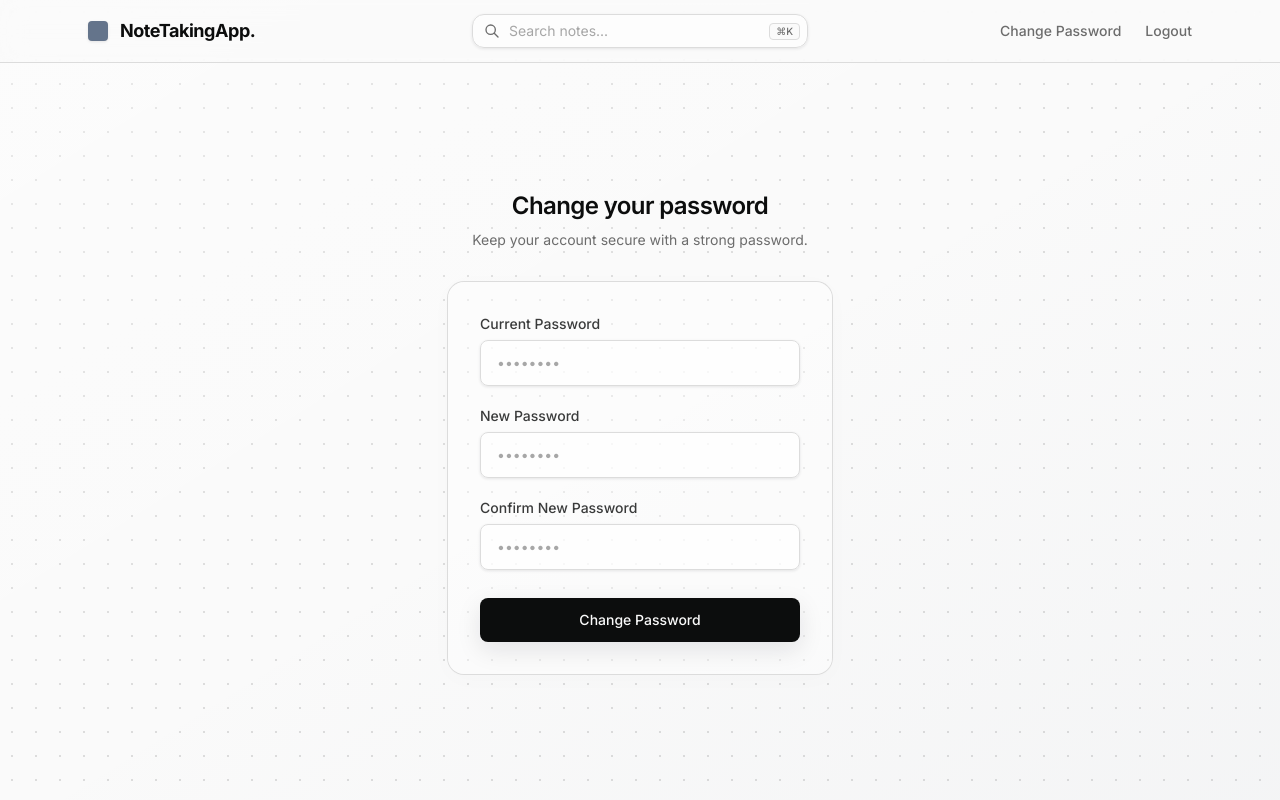
After one commit to jaygaha/note-taking-app, a Flask app: page /auth/change_password in a window 1280 px wide. The commit adds this page. Run offline with Flask 3, Linux system fonts and the light colour scheme; the visitor is signed in with stand-in values (Sample User, id 1); style sheets or scripts are compiled from the project's sources.

Commit message:
feat: add password change feature and enhance global notification system

```diff
--- a/app/auth/forms.py
+++ b/app/auth/forms.py
@@ -22,3 +22,15 @@ class LoginForm(FlaskForm):
     remember_me = BooleanField('Remember Me')
 
     submit = SubmitField('Login')
+
+class ChangePasswordForm(FlaskForm):
+    old_password = PasswordField('Current Password', validators=[DataRequired()])
+    password = PasswordField('New Password', validators=[
+        DataRequired(),
+        Length(min=6, max=120)
+    ])
+    confirm_password = PasswordField('Confirm New Password', validators=[
+        DataRequired(),
+        EqualTo('password', message='Passwords must match.')
+    ])
+    submit = SubmitField('Change Password')
--- a/app/auth/routes.py
+++ b/app/auth/routes.py
@@ -2,7 +2,7 @@ from flask import render_template, flash, redirect, url_for, request
 from flask_login import login_user, logout_user, current_user, login_required
 from app import db
 from app.auth import auth_bp
-from app.auth.forms import RegistrationForm, LoginForm
+from app.auth.forms import RegistrationForm, LoginForm, ChangePasswordForm
 from app.models import User
 
 @auth_bp.route('/register', methods=['GET', 'POST'])
@@ -54,3 +54,17 @@ def logout():
     logout_user()
     flash('You have been logged out.', 'info')
     return redirect(url_for('auth.login'))
+
+@auth_bp.route('/change_password', methods=['GET', 'POST'])
+@login_required
+def change_password():
+    form = ChangePasswordForm()
+    if form.validate_on_submit():
+        if current_user.check_password(form.old_password.data):
+            current_user.set_password(form.password.data)
+            db.session.commit()
+            flash('Your password has been updated.', 'success')
+            return redirect(url_for('notes.dashboard'))
+        else:
+            flash('Invalid current password.', 'danger')
+    return render_template('auth/change_password.html', title='Change Password', form=form)
--- /dev/null
+++ b/app/templates/auth/change_password.html
@@ -0,0 +1,28 @@
+{% extends "base.html" %}
+{% from 'components/_form_macros.html' import render_password, render_submit %}
+
+{% block content %}
+<div class="flex-1 flex flex-col justify-center items-center px-4 sm:px-6 lg:px-8 py-16">
+    <div class="w-full max-w-sm">
+
+        <div class="text-center mb-8">
+            <h2 class="text-2xl font-semibold tracking-tight text-text-heading">Change your password</h2>
+            <p class="mt-2 text-sm text-text-muted">
+                Keep your account secure with a strong password.
+            </p>
+        </div>
+
+        <div class="bg-white/40 ring-1 ring-border-subtle p-8 rounded-[1rem] shadow-[0_4px_24px_rgba(0,0,0,0.02)] sm:mx-0 mx-auto">
+            <form action="" method="post" novalidate class="space-y-5">
+                {{ form.hidden_tag() }}
+
+                {{ render_password(form.old_password) }}
+                {{ render_password(form.password) }}
+                {{ render_password(form.confirm_password) }}
+                {{ render_submit(form.submit) }}
+            </form>
+        </div>
+
+    </div>
+</div>
+{% endblock %}
--- a/app/templates/base.html
+++ b/app/templates/base.html
@@ -31,13 +31,11 @@
 
     <main class="flex-1 flex flex-col w-full h-full relative z-10 min-h-0">
         <!-- Flash Messages -->
-        <!-- SHOW IF USER IS NOT LOGGED IN -->
-        {% if not current_user.is_authenticated %}
         {% with messages = get_flashed_messages(with_categories=true) %}
         {% if messages %}
         <div class="fixed top-24 right-6 z-[100] flex flex-col gap-3 w-full max-w-sm pointer-events-none">
             {% for category, message in messages %}
-            <div class="pointer-events-auto p-4 rounded-xl shadow-lg border backdrop-blur-xl animate-in slide-in-from-right-8 fade-in duration-500
+            <div class="flash-message pointer-events-auto p-4 rounded-xl shadow-lg border backdrop-blur-xl animate-in slide-in-from-right-8 fade-in duration-500 transition-all duration-500
                         {% if category in ['danger', 'error'] %}
                             bg-error-light/60 border-error/20 text-error
                         {% elif category == 'success' %}
@@ -53,12 +51,25 @@
         </div>
         {% endif %}
         {% endwith %}
-        {% endif %}
 
         {% block content %}{% endblock %}
     </main>
 
     <script>
+        // Auto-hide flash messages after 5 seconds
+        document.addEventListener('DOMContentLoaded', function() {
+            const flashMessages = document.querySelectorAll('.flash-message');
+            flashMessages.forEach(function(message) {
+                setTimeout(function() {
+                    message.style.opacity = '0';
+                    message.style.transform = 'translateX(20px)';
+                    setTimeout(function() {
+                        message.remove();
+                    }, 500); // Wait for fade out animation to finish
+                }, 5000); // 5 seconds
+            });
+        });
+
         // Use Cmd+K or Ctrl+K to focus search input
         document.addEventListener('keydown', function(e) {
             if ((e.metaKey || e.ctrlKey) && e.key === 'k') {
--- a/app/templates/components/_header.html
+++ b/app/templates/components/_header.html
@@ -29,6 +29,7 @@
             {% if greeting %}
             <span class="text-text-body hidden md:inline-block">{{ greeting }}</span>
             {% endif %}
+            <a href="{{ url_for('auth.change_password') }}" class="hover:text-text-heading transition-colors">Change Password</a>
             <a href="{{ url_for('auth.logout') }}" class="hover:text-text-heading transition-colors">Logout</a>
             {% endif %}
         </div>
```
Also changed, not shown: app/templates/notes/note_editor.html (+1 -19 lines).
